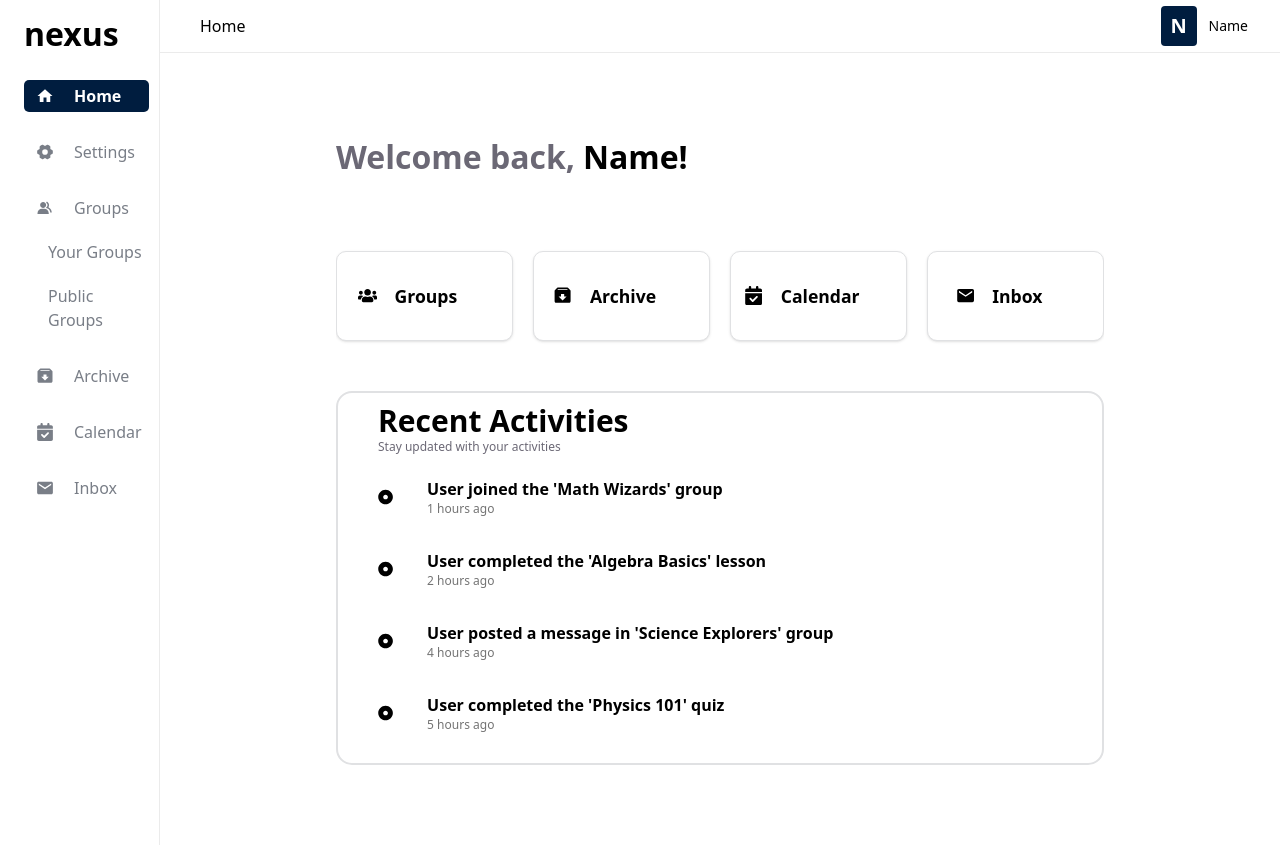
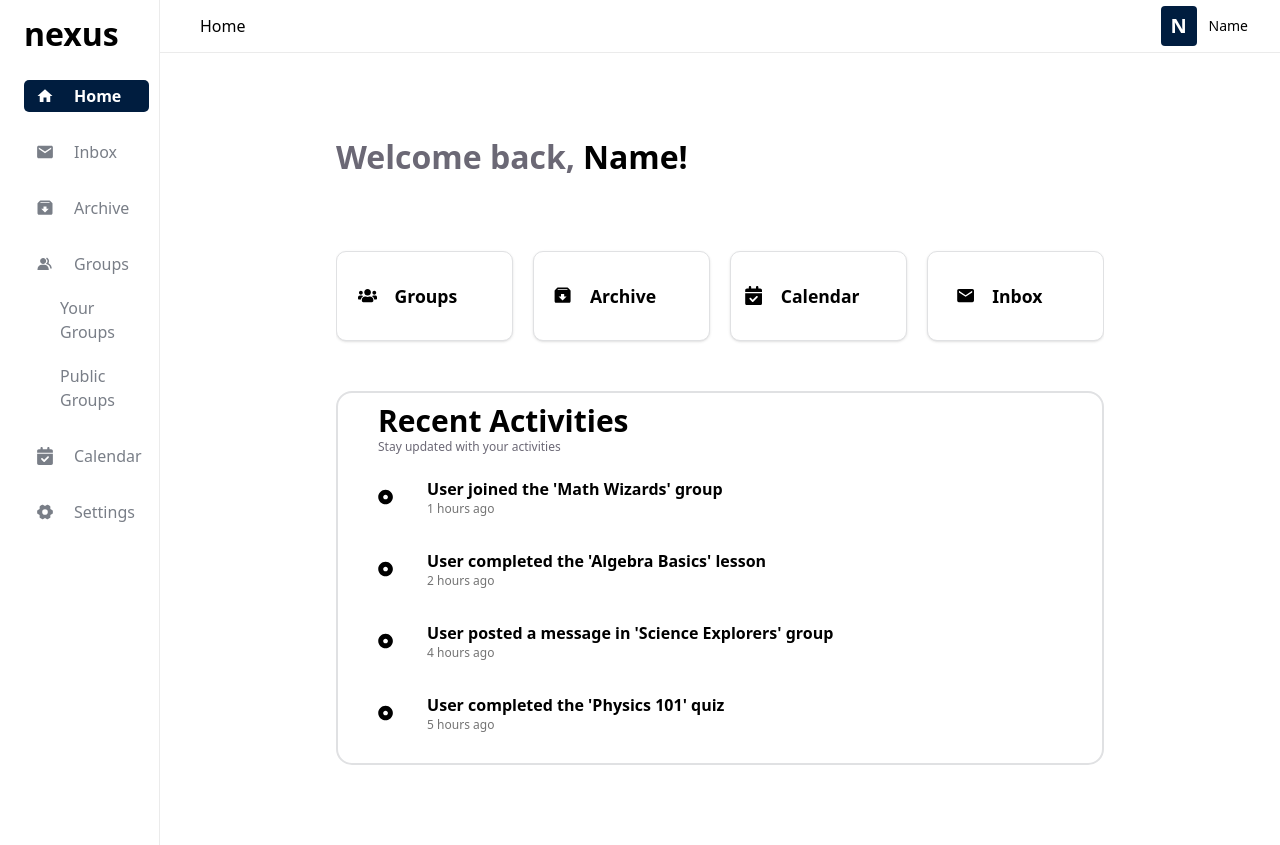
Before and after one commit to mebz2/nexus, a React (Vite) app in the folder client/: page /home in a window 1280 px wide. Built offline with nearby package versions, Linux system fonts and the light colour scheme.

Commit message:
changed icon for settings

```diff
--- a/client/src/components/Layout/Sidebar.tsx
+++ b/client/src/components/Layout/Sidebar.tsx
@@ -20,13 +20,19 @@ const Sidebar = () => {
 				<li>
 					<SideBarBtn label="Home" Icon={MdHome} path="/home" />
 				</li>
+
+				<li>
+					<SideBarBtn label="Inbox" Icon={IoMdMail} path="/inbox" />
+				</li>
+
 				<li>
 					<SideBarBtn
-						label="Settings"
-						Icon={PiGearSixFill}
-						path="/settings"
+						label="Archive"
+						Icon={BiSolidArchiveIn}
+						path="/archive"
 					/>
 				</li>
+
 				<li className="flex flex-col gap-3 text-[#797E87] hover:cursor-pointer ">
 					<SideBarBtn
 						label="Groups"
@@ -34,21 +40,15 @@ const Sidebar = () => {
 						path="/groups"
 					/>
 					<ul className="flex flex-col pl-3 gap-3">
-						<li>
+						<li className="ml-3">
 							<SideBarBtn label="Your Groups" path="" />
 						</li>
-						<li>
+						<li className="ml-3">
 							<SideBarBtn label="Public Groups" path="" />
 						</li>
 					</ul>
 				</li>
-				<li>
-					<SideBarBtn
-						label="Archive"
-						Icon={BiSolidArchiveIn}
-						path="/archive"
-					/>
-				</li>
+
 				<li className="flex flex-col text-[#797E87] gap-3 hover:cursor-pointer ">
 					<SideBarBtn
 						label="Calendar"
@@ -58,7 +58,11 @@ const Sidebar = () => {
 				</li>
 
 				<li>
-					<SideBarBtn label="Inbox" Icon={IoMdMail} path="/inbox" />
+					<SideBarBtn
+						label="Settings"
+						Icon={PiGearSixFill}
+						path="/settings"
+					/>
 				</li>
 			</ul>
 		</div>
```
